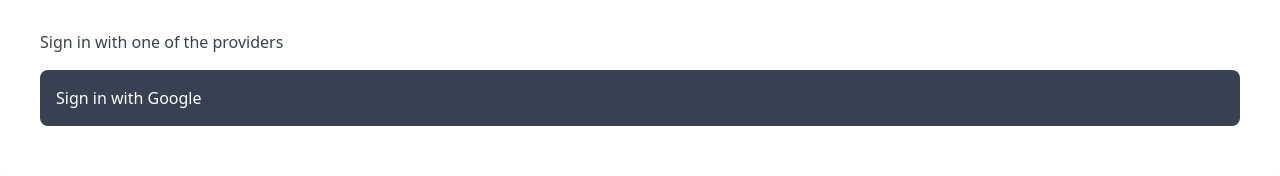
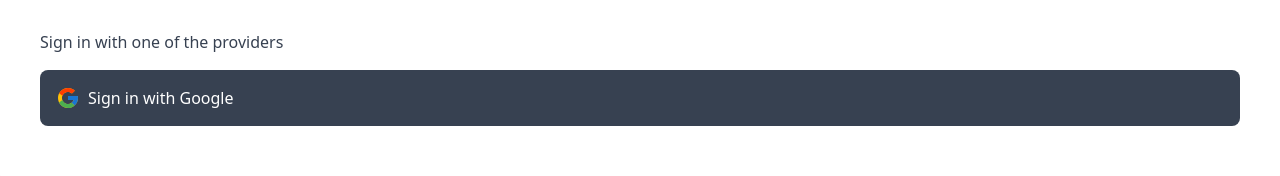
Before and after one commit to williambjork/weneedtotalk, a Next.js app: page /auth/login in a window 1280 px wide. Shown: the part 226-402 px from the top of the page. Built offline with nearby package versions, Linux system fonts and the light colour scheme; no server answers.

Commit message:
google auth implemented

```diff
--- a/package.json
+++ b/package.json
@@ -9,7 +9,8 @@
     "firebase": "^9.12.0",
     "next": "latest",
     "react": "18.1.0",
-    "react-dom": "18.1.0"
+    "react-dom": "18.1.0",
+    "react-icons": "^4.4.0"
   },
   "devDependencies": {
     "@types/node": "17.0.35",
--- a/pages/auth/login.js
+++ b/pages/auth/login.js
@@ -1,10 +1,29 @@
+import { FcGoogle } from 'react-icons/fc'
+import { signInWithPopup, GoogleAuthProvider } from 'firebase/auth'
+import { auth } from "../../utils/firebase"
+import { Router } from 'next/router';
+
 function login() {
+
+  //Sign in with google
+const googleProvider = new GoogleAuthProvider();
+const GoogleLogin = async () => {
+  try {
+    const result = await signInWithPopup(auth, googleProvider);
+    Router.push("/")
+  } catch (error) {
+
+  }
+}
+
   return (
     <div className="shadow-xl mt-32 p-10 text-gray-700 rounded-lg">
       <h2 className="text-2xl font-medium">Join Today</h2>
       <div className="py-4">
         <h3 className="py-4">Sign in with one of the providers</h3>
-        <button className="rounded-lg flex align-middle p-4 w-full text-white bg-gray-700">Sign in with Google</button>
+        <button onClick={GoogleLogin} className="rounded-lg flex align-middle gap-2 p-4 w-full text-white bg-gray-700">
+        <FcGoogle className='text-2xl'/> Sign in with Google</button>
+
       </div>
     </div>
   );
--- a/utils/firebase.js
+++ b/utils/firebase.js
@@ -1,7 +1,7 @@
 // Import the functions you need from the SDKs you need
 import { initializeApp } from "firebase/app";
-import { getAuth } from 'firebase';
-import { getFireStore } from 'firebase/firestore'
+import { getAuth } from 'firebase/auth';
+import { getFirestore } from 'firebase/firestore'
 // TODO: Add SDKs for Firebase products that you want to use
 // https://firebase.google.com/docs/web/setup#available-libraries
 
@@ -19,4 +19,4 @@
 const app = initializeApp(firebaseConfig);
 
 export const auth = getAuth();
-export const db = getFireStore(app);
+export const db = getFirestore(app);
```
Also changed, not shown: 1 other file (tests, documents, lock files or other folders).
